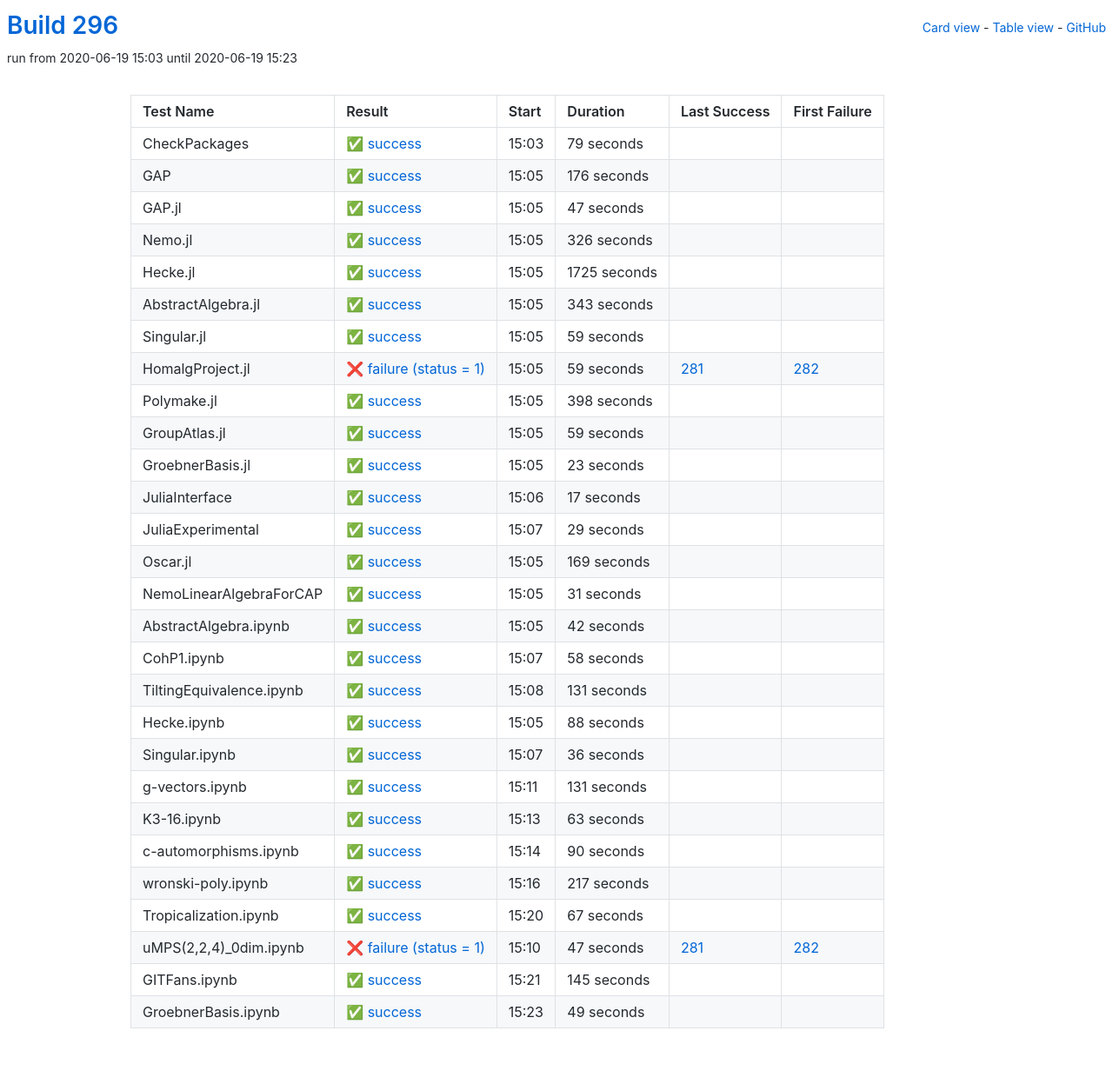
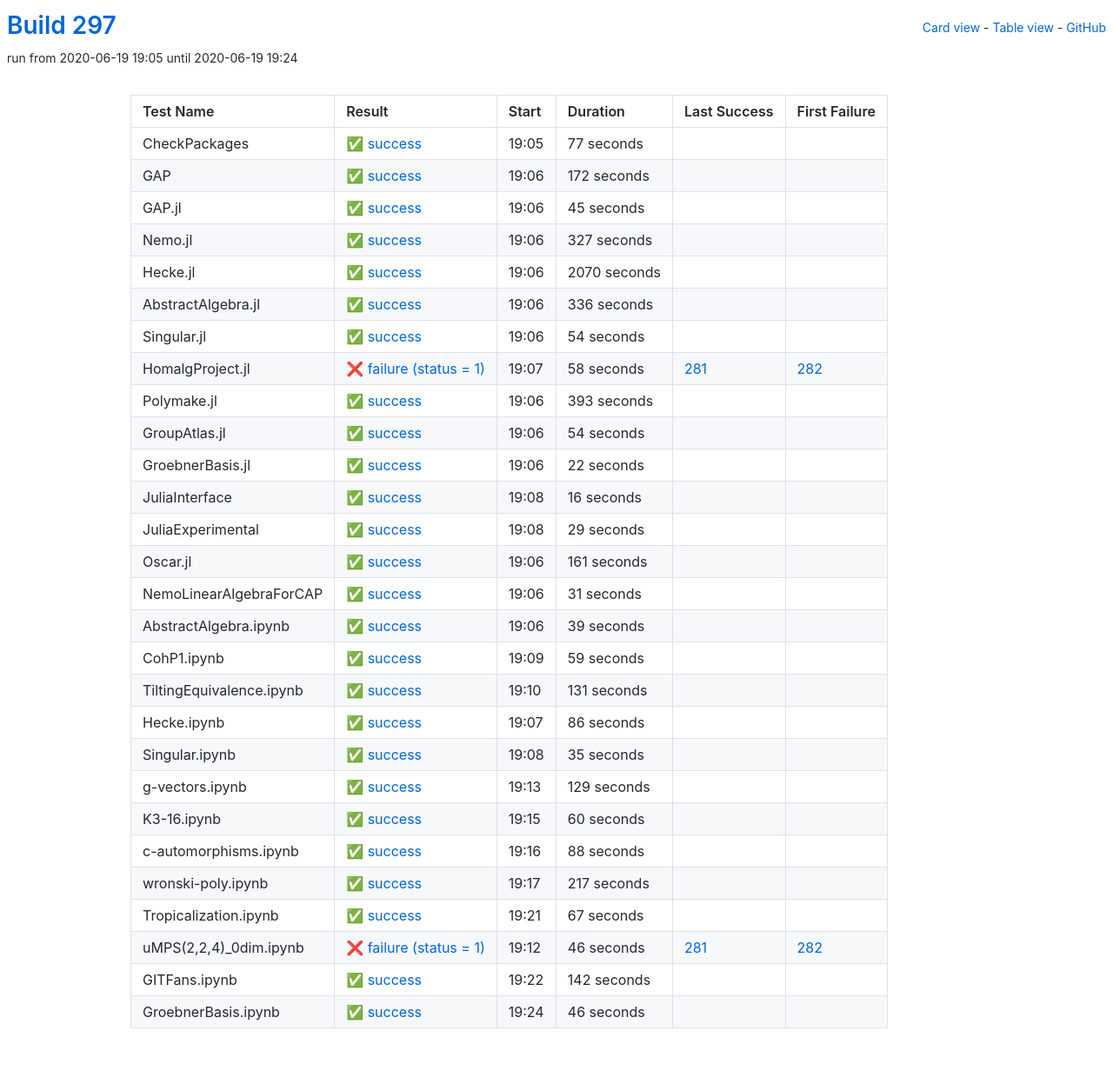
Before and after one commit to oscar-system/oscar-ci-status-stable, a Jekyll site: the page built from table.html, in a window 1280 px wide. Shown: the whole page at 87% size. Built offline with Jekyll 4.4.1, drawn with Linux system fonts in a browser that asks for light colours.

Commit message:
Build #297

```diff
--- a/_data/ci.yml
+++ b/_data/ci.yml
@@ -1,6 +1,6 @@
 ---
-build: 296
-build_url: https://oscarci.mathematik.uni-kl.de/job/oscar-stable/296/
+build: 297
+build_url: https://oscarci.mathematik.uni-kl.de/job/oscar-stable/297/
 job: oscar-stable
 organization: oscar-system
 repo: oscar-ci-status-stable
@@ -8,152 +8,152 @@ repourl: https://github.com/oscar-system/oscar-ci-status-stable
 tests:
 - name: CheckPackages
   id: checkpackages
-  log: https://oscarci.mathematik.uni-kl.de/job/oscar-stable/296/artifact/logs/build-296/CheckPackages.log
-  start: 2020-06-19 15:03
+  log: https://oscarci.mathematik.uni-kl.de/job/oscar-stable/297/artifact/logs/build-297/CheckPackages.log
+  start: 2020-06-19 19:05
   success: true
   exitcode: 0
   status: success
-  duration: 79
+  duration: 77
   last_success: false
   last_success_url:
   first_failure: false
   first_failure_url:
 - name: GAP
   id: gap
-  log: https://oscarci.mathematik.uni-kl.de/job/oscar-stable/296/artifact/logs/build-296/GAP.log
-  start: 2020-06-19 15:05
+  log: https://oscarci.mathematik.uni-kl.de/job/oscar-stable/297/artifact/logs/build-297/GAP.log
+  start: 2020-06-19 19:06
   success: true
   exitcode: 0
   status: success
-  duration: 176
+  duration: 172
   last_success: false
   last_success_url:
   first_failure: false
   first_failure_url:
 - name: GAP.jl
   id: gap-jl
-  log: https://oscarci.mathematik.uni-kl.de/job/oscar-stable/296/artifact/logs/build-296/GAP.jl.log
-  start: 2020-06-19 15:05
+  log: https://oscarci.mathematik.uni-kl.de/job/oscar-stable/297/artifact/logs/build-297/GAP.jl.log
+  start: 2020-06-19 19:06
   success: true
   exitcode: 0
   status: success
-  duration: 47
+  duration: 45
   last_success: false
   last_success_url:
   first_failure: false
   first_failure_url:
 - name: Nemo.jl
   id: nemo-jl
-  log: https://oscarci.mathematik.uni-kl.de/job/oscar-stable/296/artifact/logs/build-296/Nemo.jl.log
-  start: 2020-06-19 15:05
+  log: https://oscarci.mathematik.uni-kl.de/job/oscar-stable/297/artifact/logs/build-297/Nemo.jl.log
+  start: 2020-06-19 19:06
   success: true
   exitcode: 0
   status: success
-  duration: 326
+  duration: 327
   last_success: false
   last_success_url:
   first_failure: false
   first_failure_url:
 - name: Hecke.jl
   id: hecke-jl
-  log: https://oscarci.mathematik.uni-kl.de/job/oscar-stable/296/artifact/logs/build-296/Hecke.jl.log
-  start: 2020-06-19 15:05
+  log: https://oscarci.mathematik.uni-kl.de/job/oscar-stable/297/artifact/logs/build-297/Hecke.jl.log
+  start: 2020-06-19 19:06
   success: true
   exitcode: 0
   status: success
-  duration: 1725
+  duration: 2070
   last_success: false
   last_success_url:
   first_failure: false
   first_failure_url:
 - name: AbstractAlgebra.jl
   id: abstractalgebra-jl
-  log: https://oscarci.mathematik.uni-kl.de/job/oscar-stable/296/artifact/logs/build-296/AbstractAlgebra.jl.log
-  start: 2020-06-19 15:05
+  log: https://oscarci.mathematik.uni-kl.de/job/oscar-stable/297/artifact/logs/build-297/AbstractAlgebra.jl.log
+  start: 2020-06-19 19:06
   success: true
   exitcode: 0
   status: success
-  duration: 343
+  duration: 336
   last_success: false
   last_success_url:
   first_failure: false
   first_failure_url:
 - name: Singular.jl
   id: singular-jl
-  log: https://oscarci.mathematik.uni-kl.de/job/oscar-stable/296/artifact/logs/build-296/Singular.jl.log
-  start: 2020-06-19 15:05
+  log: https://oscarci.mathematik.uni-kl.de/job/oscar-stable/297/artifact/logs/build-297/Singular.jl.log
+  start: 2020-06-19 19:06
   success: true
   exitcode: 0
   status: success
-  duration: 59
+  duration: 54
   last_success: false
   last_success_url:
   first_failure: false
   first_failure_url:
 - name: HomalgProject.jl
   id: homalgproject-jl
-  log: https://oscarci.mathematik.uni-kl.de/job/oscar-stable/296/artifact/logs/build-296/HomalgProject.jl.log
-  start: 2020-06-19 15:05
+  log: https://oscarci.mathematik.uni-kl.de/job/oscar-stable/297/artifact/logs/build-297/HomalgProject.jl.log
+  start: 2020-06-19 19:07
   success: false
   exitcode: 1
   status: failure
-  duration: 59
+  duration: 58
   last_success: 281
   last_success_url: https://oscarci.mathematik.uni-kl.de/job/oscar-stable/281/
   first_failure: 282
   first_failure_url: https://oscarci.mathematik.uni-kl.de/job/oscar-stable/282/
 - name: Polymake.jl
   id: polymake-jl
-  log: https://oscarci.mathematik.uni-kl.de/job/oscar-stable/296/artifact/logs/build-296/Polymake.jl.log
-  start: 2020-06-19 15:05
+  log: https://oscarci.mathematik.uni-kl.de/job/oscar-stable/297/artifact/logs/build-297/Polymake.jl.log
+  start: 2020-06-19 19:06
   success: true
   exitcode: 0
   status: success
-  duration: 398
+  duration: 393
   last_success: false
   last_success_url:
   first_failure: false
   first_failure_url:
 - name: GroupAtlas.jl
   id: groupatlas-jl
-  log: https://oscarci.mathematik.uni-kl.de/job/oscar-stable/296/artifact/logs/build-296/GroupAtlas.jl.log
-  start: 2020-06-19 15:05
+  log: https://oscarci.mathematik.uni-kl.de/job/oscar-stable/297/artifact/logs/build-297/GroupAtlas.jl.log
+  start: 2020-06-19 19:06
   success: true
   exitcode: 0
   status: success
-  duration: 59
+  duration: 54
   last_success: false
   last_success_url:
   first_failure: false
   first_failure_url:
 - name: GroebnerBasis.jl
   id: groebnerbasis-jl
-  log: https://oscarci.mathematik.uni-kl.de/job/oscar-stable/296/artifact/logs/build-296/GroebnerBasis.jl.log
-  start: 2020-06-19 15:05
+  log: https://oscarci.mathematik.uni-kl.de/job/oscar-stable/297/artifact/logs/build-297/GroebnerBasis.jl.log
+  start: 2020-06-19 19:06
   success: true
   exitcode: 0
   status: success
-  duration: 23
+  duration: 22
   last_success: false
   last_success_url:
   first_failure: false
   first_failure_url:
 - name: JuliaInterface
   id: juliainterface
-  log: https://oscarci.mathematik.uni-kl.de/job/oscar-stable/296/artifact/logs/build-296/JuliaInterface.log
-  start: 2020-06-19 15:06
+  log: https://oscarci.mathematik.uni-kl.de/job/oscar-stable/297/artifact/logs/build-297/JuliaInterface.log
+  start: 2020-06-19 19:08
   success: true
   exitcode: 0
   status: success
-  duration: 17
+  duration: 16
   last_success: false
   last_success_url:
   first_failure: false
   first_failure_url:
 - name: JuliaExperimental
   id: juliaexperimental
-  log: https://oscarci.mathematik.uni-kl.de/job/oscar-stable/296/artifact/logs/build-296/JuliaExperimental.log
-  start: 2020-06-19 15:07
+  log: https://oscarci.mathematik.uni-kl.de/job/oscar-stable/297/artifact/logs/build-297/JuliaExperimental.log
+  start: 2020-06-19 19:08
   success: true
   exitcode: 0
   status: success
@@ -164,20 +164,20 @@ tests:
   first_failure_url:
 - name: Oscar.jl
   id: oscar-jl
-  log: https://oscarci.mathematik.uni-kl.de/job/oscar-stable/296/artifact/logs/build-296/Oscar.jl.log
-  start: 2020-06-19 15:05
+  log: https://oscarci.mathematik.uni-kl.de/job/oscar-stable/297/artifact/logs/build-297/Oscar.jl.log
+  start: 2020-06-19 19:06
   success: true
   exitcode: 0
   status: success
-  duration: 169
+  duration: 161
   last_success: false
   last_success_url:
   first_failure: false
   first_failure_url:
 - name: NemoLinearAlgebraForCAP
   id: nemolinearalgebraforcap
-  log: https://oscarci.mathematik.uni-kl.de/job/oscar-stable/296/artifact/logs/build-296/NemoLinearAlgebraForCAP.log
-  start: 2020-06-19 15:05
+  log: https://oscarci.mathematik.uni-kl.de/job/oscar-stable/297/artifact/logs/build-297/NemoLinearAlgebraForCAP.log
+  start: 2020-06-19 19:06
   success: true
   exitcode: 0
   status: success
@@ -188,32 +188,32 @@ tests:
   first_failure_url:
 - name: AbstractAlgebra.ipynb
   id: abstractalgebra-ipynb
-  log: https://oscarci.mathematik.uni-kl.de/job/oscar-stable/296/artifact/logs/build-296/AbstractAlgebra.ipynb.log
-  start: 2020-06-19 15:05
+  log: https://oscarci.mathematik.uni-kl.de/job/oscar-stable/297/artifact/logs/build-297/AbstractAlgebra.ipynb.log
+  start: 2020-06-19 19:06
   success: true
   exitcode: 0
   status: success
-  duration: 42
+  duration: 39
   last_success: false
   last_success_url:
   first_failure: false
   first_failure_url:
 - name: CohP1.ipynb
   id: cohp1-ipynb
-  log: https://oscarci.mathematik.uni-kl.de/job/oscar-stable/296/artifact/logs/build-296/CohP1.ipynb.log
-  start: 2020-06-19 15:07
+  log: https://oscarci.mathematik.uni-kl.de/job/oscar-stable/297/artifact/logs/build-297/CohP1.ipynb.log
+  start: 2020-06-19 19:09
   success: true
   exitcode: 0
   status: success
-  duration: 58
+  duration: 59
   last_success: false
   last_success_url:
   first_failure: false
   first_failure_url:
 - name: TiltingEquivalence.ipynb
   id: tiltingequivalence-ipynb
-  log: https://oscarci.mathematik.uni-kl.de/job/oscar-stable/296/artifact/logs/build-296/TiltingEquivalence.ipynb.log
-  start: 2020-06-19 15:08
+  log: https://oscarci.mathematik.uni-kl.de/job/oscar-stable/297/artifact/logs/build-297/TiltingEquivalence.ipynb.log
+  start: 2020-06-19 19:10
   success: true
   exitcode: 0
   status: success
@@ -224,8 +224,56 @@ tests:
   first_failure_url:
 - name: Hecke.ipynb
   id: hecke-ipynb
-  log: https://oscarci.mathematik.uni-kl.de/job/oscar-stable/296/artifact/logs/build-296/Hecke.ipynb.log
-  start: 2020-06-19 15:05
+  log: https://oscarci.mathematik.uni-kl.de/job/oscar-stable/297/artifact/logs/build-297/Hecke.ipynb.log
+  start: 2020-06-19 19:07
+  success: true
+  exitcode: 0
+  status: success
+  duration: 86
+  last_success: false
+  last_success_url:
+  first_failure: false
+  first_failure_url:
+- name: Singular.ipynb
+  id: singular-ipynb
+  log: https://oscarci.mathematik.uni-kl.de/job/oscar-stable/297/artifact/logs/build-297/Singular.ipynb.log
+  start: 2020-06-19 19:08
+  success: true
+  exitcode: 0
+  status: success
+  duration: 35
+  last_success: false
+  last_success_url:
+  first_failure: false
+  first_failure_url:
+- name: g-vectors.ipynb
+  id: g-vectors-ipynb
+  log: https://oscarci.mathematik.uni-kl.de/job/oscar-stable/297/artifact/logs/build-297/g-vectors.ipynb.log
+  start: 2020-06-19 19:13
+  success: true
+  exitcode: 0
+  status: success
+  duration: 129
+  last_success: false
+  last_success_url:
+  first_failure: false
+  first_failure_url:
+- name: K3-16.ipynb
+  id: k3-16-ipynb
+  log: https://oscarci.mathematik.uni-kl.de/job/oscar-stable/297/artifact/logs/build-297/K3-16.ipynb.log
+  start: 2020-06-19 19:15
+  success: true
+  exitcode: 0
+  status: success
+  duration: 60
+  last_success: false
+  last_success_url:
+  first_failure: false
+  first_failure_url:
+- name: c-automorphisms.ipynb
+  id: c-automorphisms-ipynb
+  log: https://oscarci.mathematik.uni-kl.de/job/oscar-stable/297/artifact/logs/build-297/c-automorphisms.ipynb.log
+  start: 2020-06-19 19:16
   success: true
   exitcode: 0
   status: success
@@ -234,58 +282,10 @@ tests:
   last_success_url:
   first_failure: false
   first_failure_url:
-- name: Singular.ipynb
-  id: singular-ipynb
-  log: https://oscarci.mathematik.uni-kl.de/job/oscar-stable/296/artifact/logs/build-296/Singular.ipynb.log
-  start: 2020-06-19 15:07
-  success: true
-  exitcode: 0
-  status: success
-  duration: 36
-  last_success: false
-  last_success_url:
-  first_failure: false
-  first_failure_url:
-- name: g-vectors.ipynb
-  id: g-vectors-ipynb
-  log: https://oscarci.mathematik.uni-kl.de/job/oscar-stable/296/artifact/logs/build-296/g-vectors.ipynb.log
-  start: 2020-06-19 15:11
-  success: true
-  exitcode: 0
-  status: success
-  duration: 131
-  last_success: false
-  last_success_url:
-  first_failure: false
-  first_failure_url:
-- name: K3-16.ipynb
-  id: k3-16-ipynb
-  log: https://oscarci.mathematik.uni-kl.de/job/oscar-stable/296/artifact/logs/build-296/K3-16.ipynb.log
-  start: 2020-06-19 15:13
-  success: true
-  exitcode: 0
-  status: success
-  duration: 63
-  last_success: false
-  last_success_url:
-  first_failure: false
-  first_failure_url:
-- name: c-automorphisms.ipynb
-  id: c-automorphisms-ipynb
-  log: https://oscarci.mathematik.uni-kl.de/job/oscar-stable/296/artifact/logs/build-296/c-automorphisms.ipynb.log
-  start: 2020-06-19 15:14
-  success: true
-  exitcode: 0
-  status: success
-  duration: 90
-  last_success: false
-  last_success_url:
-  first_failure: false
-  first_failure_url:
 - name: wronski-poly.ipynb
   id: wronski-poly-ipynb
-  log: https://oscarci.mathematik.uni-kl.de/job/oscar-stable/296/artifact/logs/build-296/wronski-poly.ipynb.log
-  start: 2020-06-19 15:16
+  log: https://oscarci.mathematik.uni-kl.de/job/oscar-stable/297/artifact/logs/build-297/wronski-poly.ipynb.log
+  start: 2020-06-19 19:17
   success: true
   exitcode: 0
   status: success
@@ -296,8 +296,8 @@ tests:
   first_failure_url:
 - name: Tropicalization.ipynb
   id: tropicalization-ipynb
-  log: https://oscarci.mathematik.uni-kl.de/job/oscar-stable/296/artifact/logs/build-296/Tropicalization.ipynb.log
-  start: 2020-06-19 15:20
+  log: https://oscarci.mathematik.uni-kl.de/job/oscar-stable/297/artifact/logs/build-297/Tropicalization.ipynb.log
+  start: 2020-06-19 19:21
   success: true
   exitcode: 0
   status: success
@@ -308,36 +308,36 @@ tests:
   first_failure_url:
 - name: uMPS(2,2,4)_0dim.ipynb
   id: umps-2-2-4-0dim-ipynb
-  log: https://oscarci.mathematik.uni-kl.de/job/oscar-stable/296/artifact/logs/build-296/uMPS-2-2-4-_0dim.ipynb.log
-  start: 2020-06-19 15:10
+  log: https://oscarci.mathematik.uni-kl.de/job/oscar-stable/297/artifact/logs/build-297/uMPS-2-2-4-_0dim.ipynb.log
+  start: 2020-06-19 19:12
   success: false
   exitcode: 1
   status: failure
-  duration: 47
+  duration: 46
   last_success: 281
   last_success_url: https://oscarci.mathematik.uni-kl.de/job/oscar-stable/281/
   first_failure: 282
   first_failure_url: https://oscarci.mathematik.uni-kl.de/job/oscar-stable/282/
 - name: GITFans.ipynb
   id: gitfans-ipynb
-  log: https://oscarci.mathematik.uni-kl.de/job/oscar-stable/296/artifact/logs/build-296/GITFans.ipynb.log
-  start: 2020-06-19 15:21
+  log: https://oscarci.mathematik.uni-kl.de/job/oscar-stable/297/artifact/logs/build-297/GITFans.ipynb.log
+  start: 2020-06-19 19:22
   success: true
   exitcode: 0
   status: success
-  duration: 145
+  duration: 142
   last_success: false
   last_success_url:
   first_failure: false
   first_failure_url:
 - name: GroebnerBasis.ipynb
   id: groebnerbasis-ipynb
-  log: https://oscarci.mathematik.uni-kl.de/job/oscar-stable/296/artifact/logs/build-296/GroebnerBasis.ipynb.log
-  start: 2020-06-19 15:23
+  log: https://oscarci.mathematik.uni-kl.de/job/oscar-stable/297/artifact/logs/build-297/GroebnerBasis.ipynb.log
+  start: 2020-06-19 19:24
   success: true
   exitcode: 0
   status: success
-  duration: 49
+  duration: 46
   last_success: false
   last_success_url:
   first_failure: false
```
Also changed, not shown: README.md.
